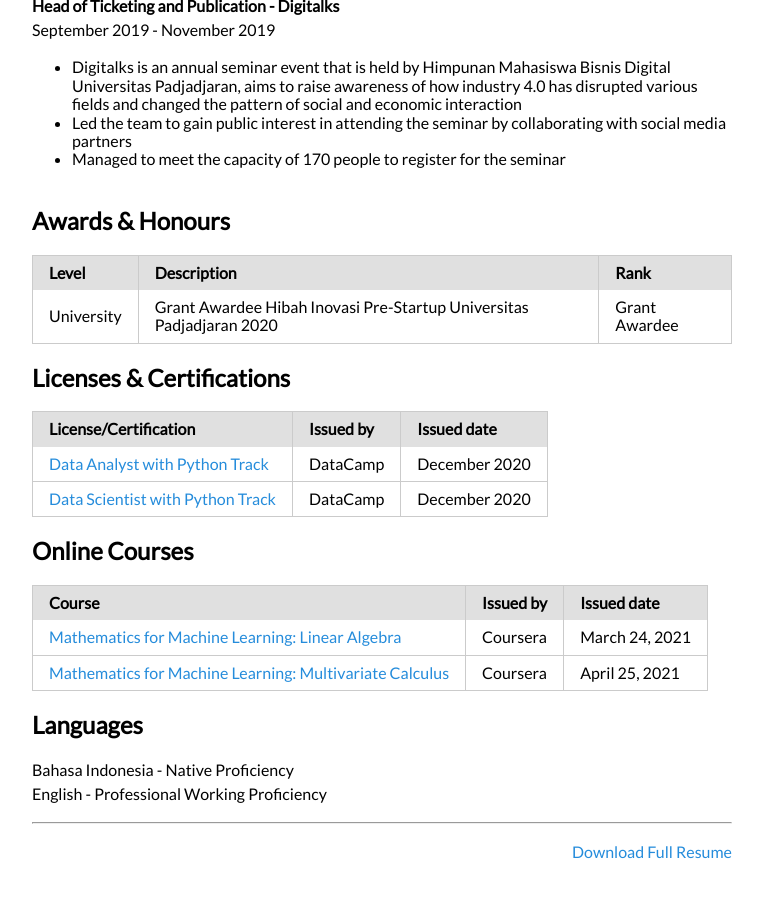
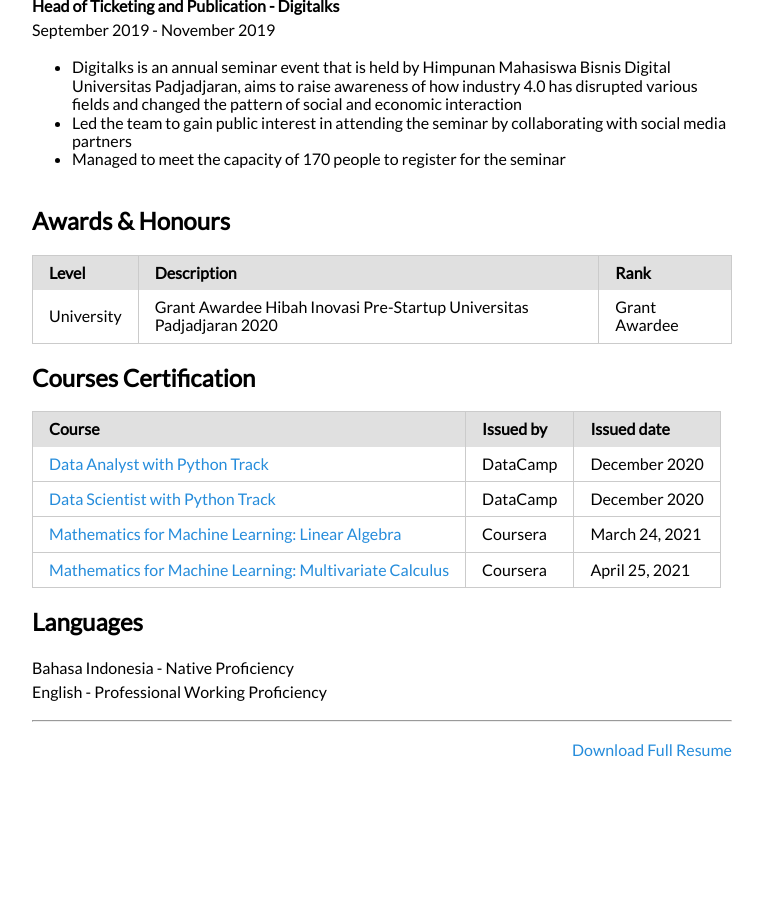
Before and after one commit to imfery/imfery.github.io, a Jekyll site: the page built from resume.md, in a window 1280 px wide and 900 px high, scrolled down 1204 px. Shown: the whole window, without its empty margins (258-1021 px from the left). Built offline with Jekyll 4.4.1, drawn with Linux system fonts in a browser that asks for light colours; nearby versions of some CDN libraries; after the commit the page ends 2002 px from its top, so only the background shows below that.

Commit message:
latest update

```diff
--- a/resume.md
+++ b/resume.md
@@ -72,11 +72,12 @@ September 2019 - November 2019
 </tr>
 </table>
 
-<h2>Licenses & Certifications</h2>
+
+<h2>Courses Certification</h2>
 <table class="pure-table pure-table-bordered">
     <thead>
         <tr>
-            <th>License/Certification</th>
+            <th>Course</th>
             <th>Issued by</th>
             <th>Issued date</th>
         </tr>
@@ -93,17 +94,6 @@ September 2019 - November 2019
     <td>DataCamp</td>
     <td>December 2020</td>
 </tr>
-</table>
-
-<h2>Online Courses</h2>
-<table class="pure-table pure-table-bordered">
-    <thead>
-        <tr>
-            <th>Course</th>
-            <th>Issued by</th>
-            <th>Issued date</th>
-        </tr>
-    </thead>
 
 <tr>
     <td><a href="https://www.coursera.org/account/accomplishments/verify/VNZRPL2S6EBD">Mathematics for Machine Learning: Linear Algebra</a></td>
@@ -116,6 +106,7 @@ September 2019 - November 2019
     <td>Coursera</td>
     <td>April 25, 2021</td>
 </tr>
+
 </table>
 
 <h2>Languages</h2>
```
